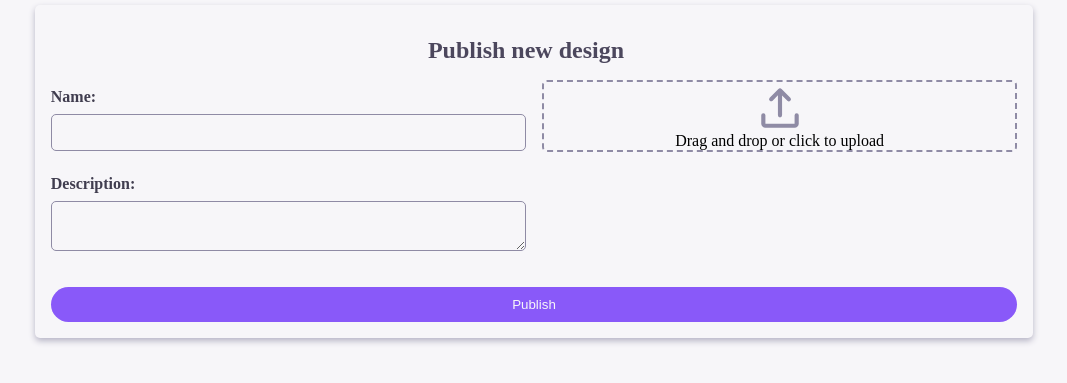
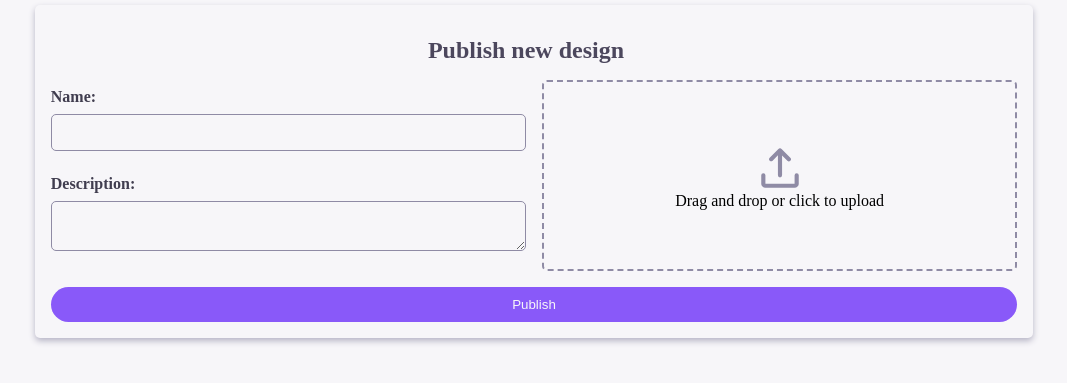
Before and after one commit to maikcodes/getfashionable, a Django app: page /getfashionable/designs/ in a window 1280 px wide. Shown: the part 70-453 px from the top of the page, without its empty margins (106-1173 px from the left). Run offline with Django 4.2, Linux system fonts and the light colour scheme; the visitor is signed in with stand-in values (Sample User, id 1).

Commit message:
Restyle image field in create design page.

```diff
--- a/GetFashionable/templates/getfashionable/pages/design/create.html
+++ b/GetFashionable/templates/getfashionable/pages/design/create.html
@@ -42,7 +42,7 @@ Publish design
                 </div>
 
                 <div class="cols-6">
-                    <div class="form__input-image">
+                    <div class="form__input-image form__input-image--full">
                         <label for="id_image" class="form__input-image-label">
                             <img src="{% static 'getfashionable/icons/upload_file.svg' %}" alt="Upload icon"
                                 class="form__input-image-icon">
```
